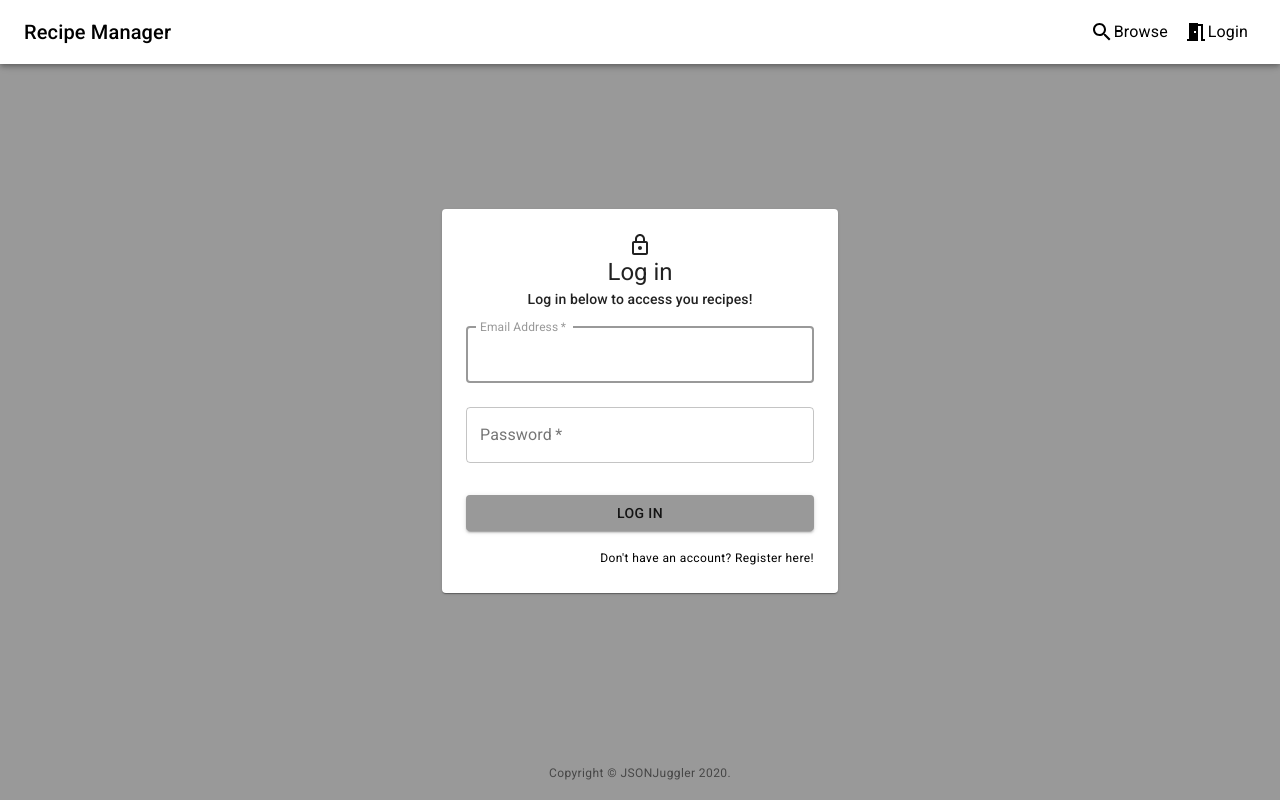
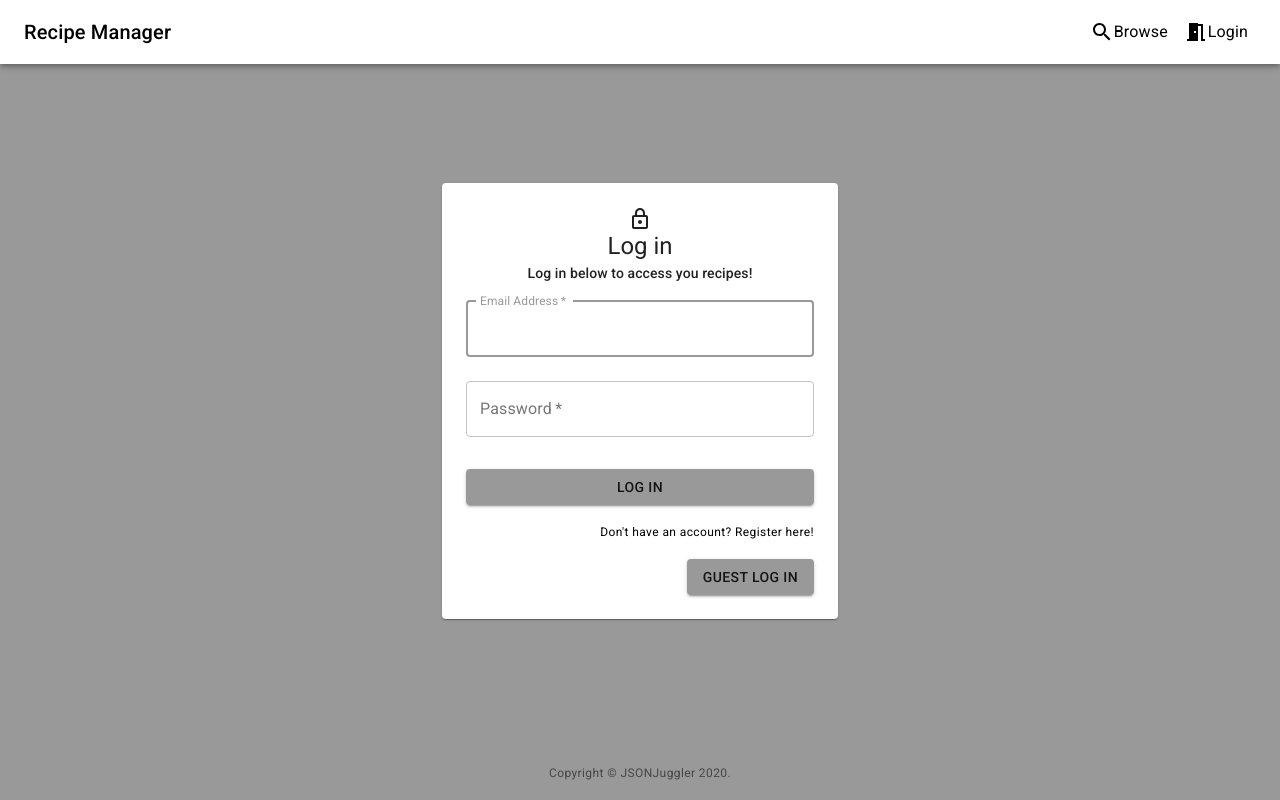
Before and after one commit to JSONJuggler/recipeManager, a Next.js app: page / in a window 1280 px wide. Built offline with nearby package versions, Linux system fonts and the light colour scheme; no server answers.

Commit message:
guest login

```diff
--- a/components/Login.js
+++ b/components/Login.js
@@ -14,6 +14,8 @@ import { makeStyles } from "@material-ui/core/styles";
 import Container from "@material-ui/core/Container";
 import { connect } from "react-redux";
 import PropTypes from "prop-types";
+import axios from "axios";
+import { useSession } from "next-auth/client";
 
 //import { csrfToken, signin } from 'next-auth/client'
 // import { useTheme } from "@material-ui/core/styles";
@@ -43,6 +45,9 @@ const useStyles = makeStyles((theme) => ({
   },
   submit: {
     margin: theme.spacing(3, 0, 2),
+  },
+  guestLogin: {
+    margin: theme.spacing(2, 0, 0),
   },
   link: {
     color: "black",
@@ -82,6 +87,23 @@ function Login({ csrfToken, isAuthenticated }) {
 
   const onSubmit = async (e) => {
     window.scrollTo(0, 0);
+  };
+
+  const guestLogin = async (e) => {
+    console.log("logging in guest");
+    const res = await axios.post(
+      process.env.SITE +
+        process.env.BASE_PATH +
+        "/api/auth/callback/credentials",
+      {
+        csrfToken,
+        email: "visitor@visitor.com",
+        password: "visitor",
+      }
+    );
+    if (res) {
+      location.reload();
+    }
   };
 
   useEffect(() => {
@@ -195,6 +217,20 @@ function Login({ csrfToken, isAuthenticated }) {
                   </a>
                 </Link>
               </Grid>
+              <Grid container justify="flex-end">
+                <Grid item>
+                  <Button
+                    variant="contained"
+                    color="secondary"
+                    className={classes.guestLogin}
+                    onClick={(e) => {
+                      guestLogin();
+                    }}
+                  >
+                    Guest Log In
+                  </Button>
+                </Grid>
+              </Grid>
             </Grid>
           </form>
         </Paper>
```
